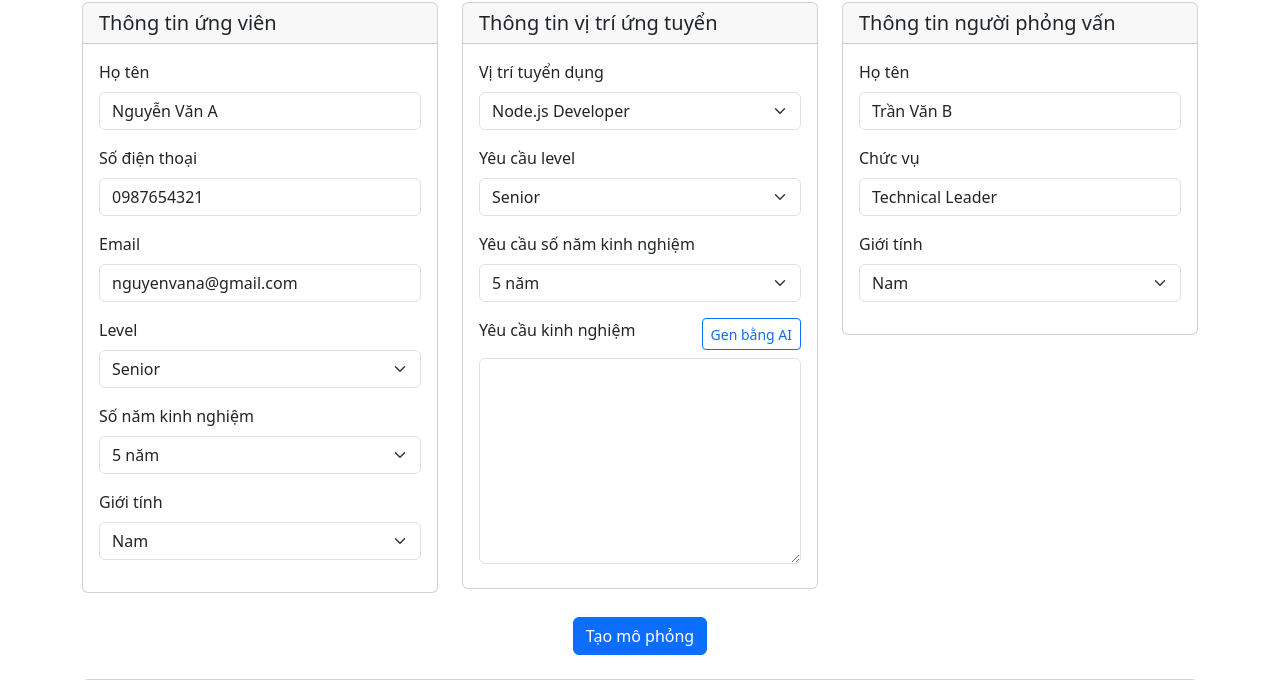
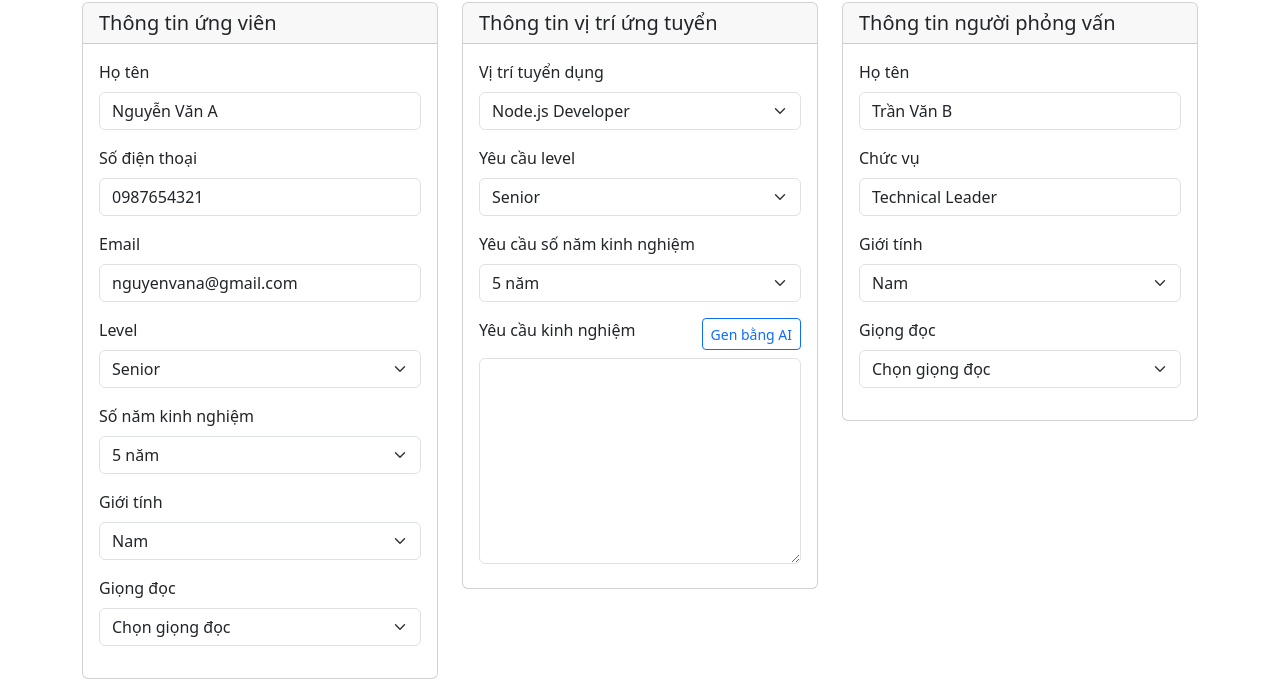
Before and after one commit to mvtcode/interview-simulation-audio-openai, a website: page public/index.html in a window 1280 px wide. Shown: the part 94-774 px from the top of the page. Drawn offline with nearby package versions, Linux system fonts and the light colour scheme; no server answers.

Commit message:
Add voice

```diff
--- a/public/index.html
+++ b/public/index.html
@@ -109,6 +109,18 @@
                   >
                     <option value="male" selected>Nam</option>
                     <option value="female">Nữ</option>
+                  </select>
+                </div>
+                <div class="mb-3">
+                  <label class="form-label" for="candidateVoice">Giọng đọc</label>
+                  <select
+                    class="form-select"
+                    id="candidateVoice"
+                    name="candidate.voice"
+                    required
+                    aria-label="Giọng đọc ứng viên"
+                  >
+                    <option value="" disabled selected>Chọn giọng đọc</option>
                   </select>
                 </div>
               </form>
@@ -247,6 +259,18 @@
                   <option value="female">Nữ</option>
                 </select>
               </div>
+              <div class="mb-3">
+                <label class="form-label" for="interviewerVoice">Giọng đọc</label>
+                <select
+                  class="form-select"
+                  id="interviewerVoice"
+                  name="interviewer.voice"
+                  required
+                  aria-label="Giọng đọc người phỏng vấn"
+                >
+                  <option value="" disabled selected>Chọn giọng đọc</option>
+                </select>
+              </div>
             </div>
           </div>
         </div>
--- a/public/js/script.js
+++ b/public/js/script.js
@@ -103,6 +103,79 @@ $(document).ready(function() {
         .attr('data-bs-dismiss', 'modal')
         .text('Đóng')
         .appendTo(modalFooter);
+
+    // Định nghĩa danh sách giọng đọc OpenAI
+    const voices = {
+        male: [
+            { id: 'echo', name: 'Giọng nam trẻ' },
+            { id: 'onyx', name: 'Giọng nam trưởng thành' }
+        ],
+        female: [
+            { id: 'nova', name: 'Giọng nữ trưởng thành' },
+            { id: 'fable', name: 'Giọng nữ trẻ' },
+            { id: 'shimmer', name: 'Giọng nữ dịu dàng' }
+        ],
+        neutral: [
+            { id: 'alloy', name: 'Giọng trung tính' }
+        ]
+    };
+
+    // Cập nhật danh sách giọng đọc dựa trên giới tính
+    function updateVoiceOptions(genderSelect, voiceSelect) {
+        const gender = genderSelect.value;
+        let voiceOptions = [...voices[gender]];
+
+        // Thêm giọng trung tính vào danh sách
+        voiceOptions = [...voiceOptions, ...voices.neutral];
+
+        // Xóa tất cả options cũ
+        voiceSelect.innerHTML = '<option value="" disabled selected>Chọn giọng đọc</option>';
+
+        // Thêm options mới
+        voiceOptions.forEach(voice => {
+            const option = document.createElement('option');
+            option.value = voice.id;
+            option.textContent = voice.name;
+            voiceSelect.appendChild(option);
+        });
+    }
+
+    // Thêm event listeners cho giới tính
+    $('#candidateGender').on('change', function() {
+        updateVoiceOptions(this, document.getElementById('candidateVoice'));
+    });
+
+    $('#interviewerGender').on('change', function() {
+        updateVoiceOptions(this, document.getElementById('interviewerVoice'));
+    });
+
+    // Khởi tạo ban đầu
+    updateVoiceOptions(
+        document.getElementById('candidateGender'),
+        document.getElementById('candidateVoice')
+    );
+    updateVoiceOptions(
+        document.getElementById('interviewerGender'),
+        document.getElementById('interviewerVoice')
+    );
+
+    // Kiểm tra trước khi submit
+    $('#generateBtn').click(function(e) {
+        const candidateVoice = $('#candidateVoice').val();
+        const interviewerVoice = $('#interviewerVoice').val();
+
+        if (!candidateVoice || !interviewerVoice) {
+            e.preventDefault();
+            alert('Vui lòng chọn giọng đọc cho cả ứng viên và người phỏng vấn!');
+            return;
+        }
+
+        if (candidateVoice === interviewerVoice) {
+            e.preventDefault();
+            alert('Giọng đọc của ứng viên và người phỏng vấn không được trùng nhau!');
+            return;
+        }
+    });
 
     // Xử lý sự kiện tạo mô phỏng
     $('#generateBtn').click(function() {
--- a/src/controllers/interview.controller.ts
+++ b/src/controllers/interview.controller.ts
@@ -1,6 +1,5 @@
 import { Request, Response } from 'express';
 import { InterviewService, interviewEventEmitter } from '../services/interview.service';
-import { Interview } from '../models/interview.model';
 
 export class InterviewController {
   private interviewService: InterviewService;
@@ -40,7 +39,7 @@ export class InterviewController {
     }
   };
 
-  public subscribeToProgress = (req: Request, res: Response): void => {
+  public subscribeToProgress = (_req: Request, res: Response): void => {
     res.writeHead(200, {
       'Content-Type': 'text/event-stream',
       'Cache-Control': 'no-cache',
@@ -56,7 +55,7 @@ export class InterviewController {
     this.clients.add(res);
 
     // Xử lý khi client ngắt kết nối
-    req.on('close', () => {
+    _req.on('close', () => {
       clearInterval(heartbeat);
       this.clients.delete(res);
     });
--- a/src/index.ts
+++ b/src/index.ts
@@ -29,7 +29,7 @@ app.get('/', (req, res) => {
 });
 
 // Error handling middleware
-app.use((err: any, req: express.Request, res: express.Response, next: express.NextFunction) => {
+app.use((err: any, req: express.Request, res: express.Response) => {
   console.error(err.stack);
   res.status(500).json({ error: 'Something went wrong!' });
 });
--- a/src/services/openai.service.ts
+++ b/src/services/openai.service.ts
@@ -60,12 +60,14 @@ Hãy viết một cách chuyên nghiệp, rõ ràng và hấp dẫn.`;
 
   public async generateCV(candidate: Interview['candidate']): Promise<string> {
     const prompt = `Hãy tạo một CV chuyên nghiệp cho ứng viên ${candidate.name} với thông tin sau:
+- Email: ${candidate.email}
+- Số điện thoại: ${candidate.phone}
 - Cấp độ: ${candidate.level}
 - Số năm kinh nghiệm: ${candidate.experienceYears}
 - Giới tính: ${candidate.gender}
 
 CV cần bao gồm các phần:
-1. Thông tin cá nhân
+1. Thông tin cá nhân (bao gồm email và số điện thoại)
 2. Mục tiêu nghề nghiệp
 3. Kinh nghiệm làm việc (liệt kê ít nhất 3 công ty)
 4. Kỹ năng chuyên môn
```
Also changed, not shown: src/services/interview.service.ts (+2 -7 lines), 1 other file.
